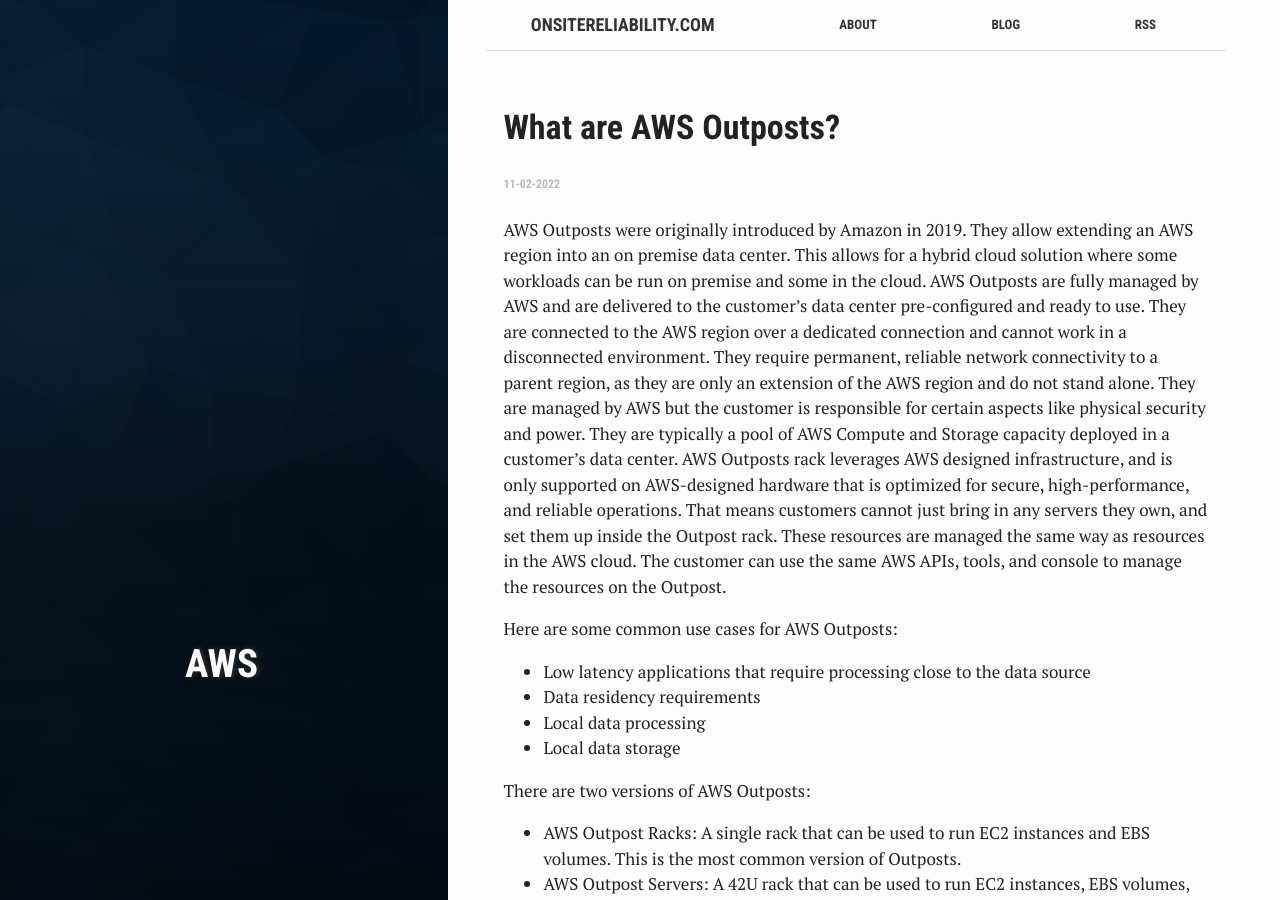
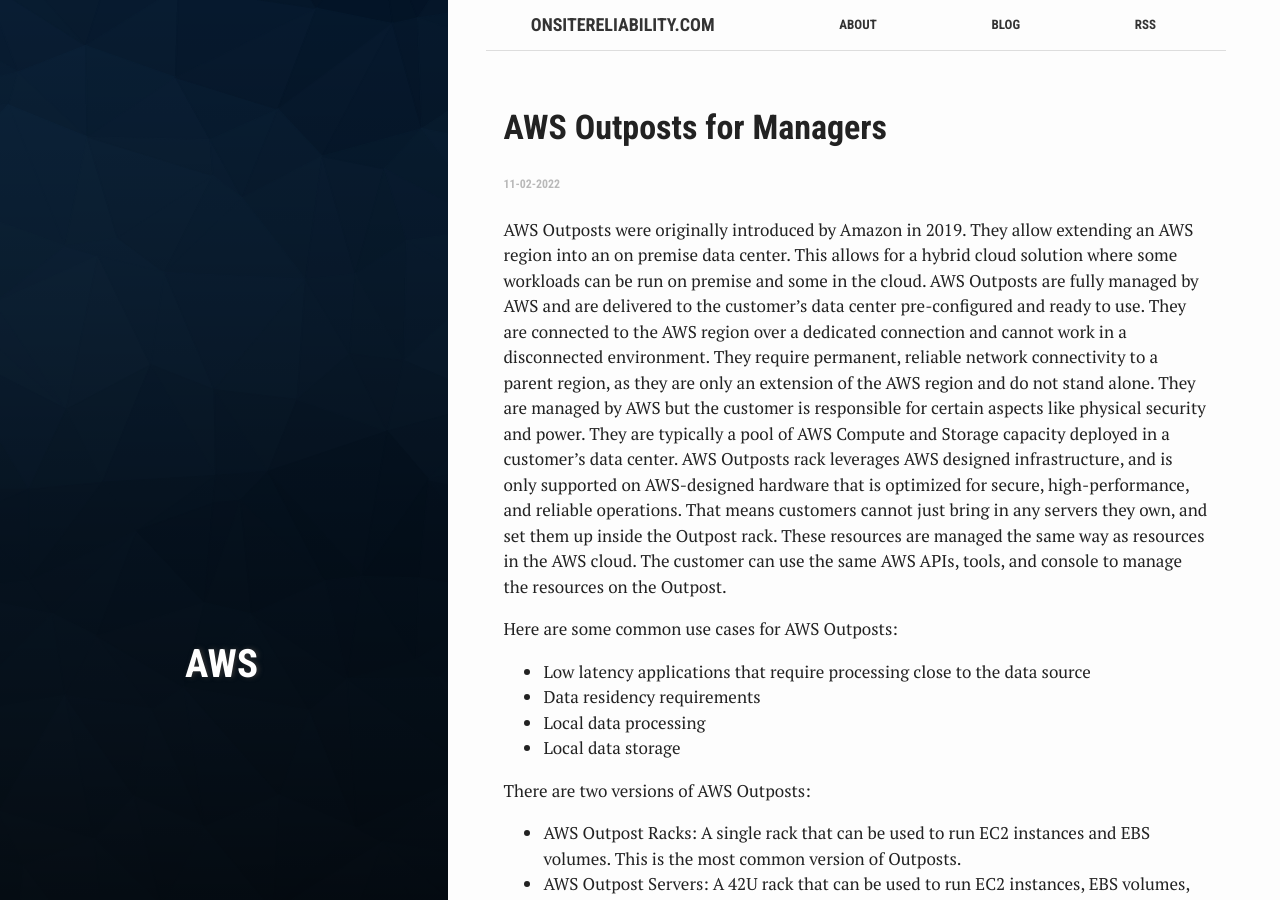
Before and after one commit to qapage/qapage.github.io, a Jekyll site: the page built from _posts/2022-02-11-What-are-AWS-Outposts.md, in a window 1280 px wide and 900 px high. Built offline with Jekyll 4.4.1, drawn with Linux system fonts in a browser that asks for light colours.

Commit message:
second version of What are AWS Outposts

```diff
--- a/_posts/2022-02-11-What-are-AWS-Outposts.md
+++ b/_posts/2022-02-11-What-are-AWS-Outposts.md
@@ -1,6 +1,6 @@
 ---
 layout: post
-title: What are AWS Outposts?
+title: AWS Outposts for Managers
 categories: [AWS]
 tags: [AWS]
 ---
```
